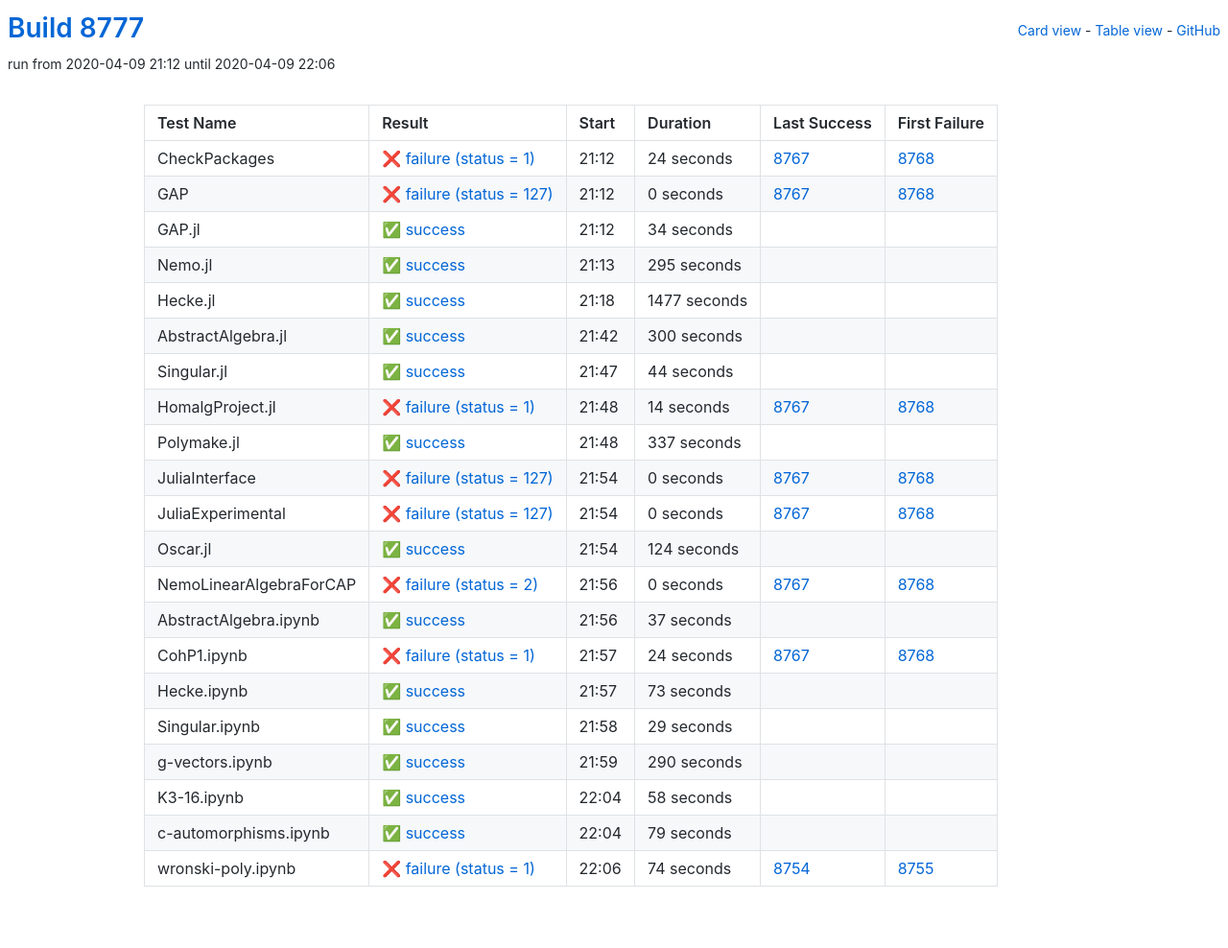
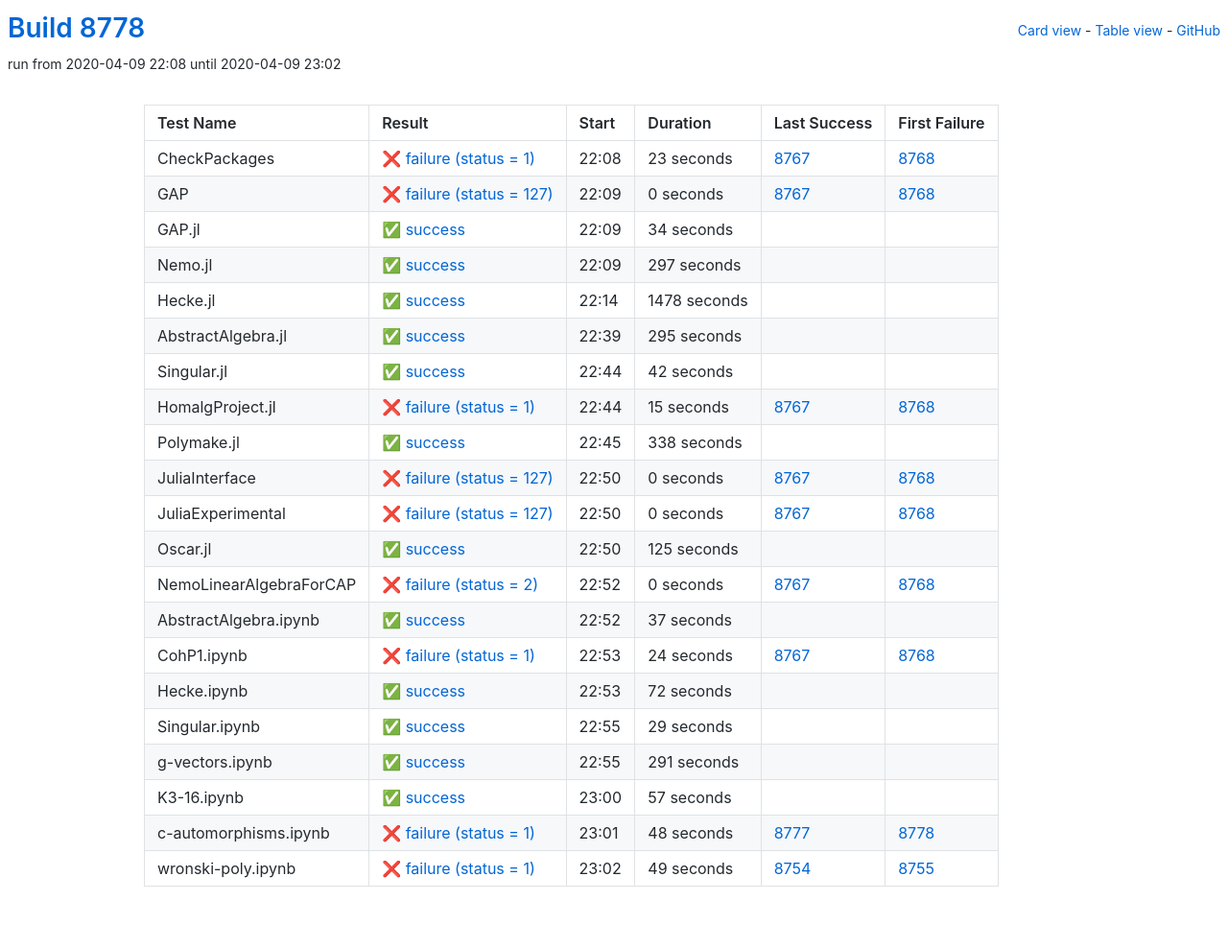
Before and after one commit to oscar-system/oscar-ci-status, a Jekyll site: the page built from table.html, in a window 1280 px wide. Shown: the whole page at 96% size. Built offline with Jekyll 4.4.1, drawn with Linux system fonts in a browser that asks for light colours.

Commit message:
Build 8778

```diff
--- a/_data/ci.yml
+++ b/_data/ci.yml
@@ -1,16 +1,16 @@
-build: 8777
-build_url: https://oscarci.mathematik.uni-kl.de/job/oscar/8777/
+build: 8778
+build_url: https://oscarci.mathematik.uni-kl.de/job/oscar/8778/
 job: oscar
 tests:
-- duration: 24
+- duration: 23
   exitcode: 1
   first_failure: 8768
   first_failure_url: https://oscarci.mathematik.uni-kl.de/job/oscar/8768/
   last_success: 8767
   last_success_url: https://oscarci.mathematik.uni-kl.de/job/oscar/8767/
-  log: https://oscarci.mathematik.uni-kl.de/job/oscar/8777/artifact/logs/build-8777/CheckPackages.log
+  log: https://oscarci.mathematik.uni-kl.de/job/oscar/8778/artifact/logs/build-8778/CheckPackages.log
   name: CheckPackages
-  start: 2020-04-09 21:12
+  start: 2020-04-09 22:08
   status: failure
   success: false
 - duration: 0
@@ -19,9 +19,9 @@
   first_failure_url: https://oscarci.mathematik.uni-kl.de/job/oscar/8768/
   last_success: 8767
   last_success_url: https://oscarci.mathematik.uni-kl.de/job/oscar/8767/
-  log: https://oscarci.mathematik.uni-kl.de/job/oscar/8777/artifact/logs/build-8777/GAP.log
+  log: https://oscarci.mathematik.uni-kl.de/job/oscar/8778/artifact/logs/build-8778/GAP.log
   name: GAP
-  start: 2020-04-09 21:12
+  start: 2020-04-09 22:09
   status: failure
   success: false
 - duration: 34
@@ -30,9 +30,31 @@
   first_failure_url: null
   last_success: false
   last_success_url: null
-  log: https://oscarci.mathematik.uni-kl.de/job/oscar/8777/artifact/logs/build-8777/GAP.jl.log
+  log: https://oscarci.mathematik.uni-kl.de/job/oscar/8778/artifact/logs/build-8778/GAP.jl.log
   name: GAP.jl
-  start: 2020-04-09 21:12
+  start: 2020-04-09 22:09
+  status: success
+  success: true
+- duration: 297
+  exitcode: 0
+  first_failure: false
+  first_failure_url: null
+  last_success: false
+  last_success_url: null
+  log: https://oscarci.mathematik.uni-kl.de/job/oscar/8778/artifact/logs/build-8778/Nemo.jl.log
+  name: Nemo.jl
+  start: 2020-04-09 22:09
+  status: success
+  success: true
+- duration: 1478
+  exitcode: 0
+  first_failure: false
+  first_failure_url: null
+  last_success: false
+  last_success_url: null
+  log: https://oscarci.mathematik.uni-kl.de/job/oscar/8778/artifact/logs/build-8778/Hecke.jl.log
+  name: Hecke.jl
+  start: 2020-04-09 22:14
   status: success
   success: true
 - duration: 295
@@ -41,64 +63,42 @@
   first_failure_url: null
   last_success: false
   last_success_url: null
-  log: https://oscarci.mathematik.uni-kl.de/job/oscar/8777/artifact/logs/build-8777/Nemo.jl.log
-  name: Nemo.jl
-  start: 2020-04-09 21:13
+  log: https://oscarci.mathematik.uni-kl.de/job/oscar/8778/artifact/logs/build-8778/AbstractAlgebra.jl.log
+  name: AbstractAlgebra.jl
+  start: 2020-04-09 22:39
   status: success
   success: true
-- duration: 1477
+- duration: 42
   exitcode: 0
   first_failure: false
   first_failure_url: null
   last_success: false
   last_success_url: null
-  log: https://oscarci.mathematik.uni-kl.de/job/oscar/8777/artifact/logs/build-8777/Hecke.jl.log
-  name: Hecke.jl
-  start: 2020-04-09 21:18
+  log: https://oscarci.mathematik.uni-kl.de/job/oscar/8778/artifact/logs/build-8778/Singular.jl.log
+  name: Singular.jl
+  start: 2020-04-09 22:44
   status: success
   success: true
-- duration: 300
+- duration: 15
+  exitcode: 1
+  first_failure: 8768
+  first_failure_url: https://oscarci.mathematik.uni-kl.de/job/oscar/8768/
+  last_success: 8767
+  last_success_url: https://oscarci.mathematik.uni-kl.de/job/oscar/8767/
+  log: https://oscarci.mathematik.uni-kl.de/job/oscar/8778/artifact/logs/build-8778/HomalgProject.jl.log
+  name: HomalgProject.jl
+  start: 2020-04-09 22:44
+  status: failure
+  success: false
+- duration: 338
   exitcode: 0
   first_failure: false
   first_failure_url: null
   last_success: false
   last_success_url: null
-  log: https://oscarci.mathematik.uni-kl.de/job/oscar/8777/artifact/logs/build-8777/AbstractAlgebra.jl.log
-  name: AbstractAlgebra.jl
-  start: 2020-04-09 21:42
-  status: success
-  success: true
-- duration: 44
-  exitcode: 0
-  first_failure: false
-  first_failure_url: null
-  last_success: false
-  last_success_url: null
-  log: https://oscarci.mathematik.uni-kl.de/job/oscar/8777/artifact/logs/build-8777/Singular.jl.log
-  name: Singular.jl
-  start: 2020-04-09 21:47
-  status: success
-  success: true
-- duration: 14
-  exitcode: 1
-  first_failure: 8768
-  first_failure_url: https://oscarci.mathematik.uni-kl.de/job/oscar/8768/
-  last_success: 8767
-  last_success_url: https://oscarci.mathematik.uni-kl.de/job/oscar/8767/
-  log: https://oscarci.mathematik.uni-kl.de/job/oscar/8777/artifact/logs/build-8777/HomalgProject.jl.log
-  name: HomalgProject.jl
-  start: 2020-04-09 21:48
-  status: failure
-  success: false
-- duration: 337
-  exitcode: 0
-  first_failure: false
-  first_failure_url: null
-  last_success: false
-  last_success_url: null
-  log: https://oscarci.mathematik.uni-kl.de/job/oscar/8777/artifact/logs/build-8777/Polymake.jl.log
+  log: https://oscarci.mathematik.uni-kl.de/job/oscar/8778/artifact/logs/build-8778/Polymake.jl.log
   name: Polymake.jl
-  start: 2020-04-09 21:48
+  start: 2020-04-09 22:45
   status: success
   success: true
 - duration: 0
@@ -107,9 +107,9 @@
   first_failure_url: https://oscarci.mathematik.uni-kl.de/job/oscar/8768/
   last_success: 8767
   last_success_url: https://oscarci.mathematik.uni-kl.de/job/oscar/8767/
-  log: https://oscarci.mathematik.uni-kl.de/job/oscar/8777/artifact/logs/build-8777/JuliaInterface.log
+  log: https://oscarci.mathematik.uni-kl.de/job/oscar/8778/artifact/logs/build-8778/JuliaInterface.log
   name: JuliaInterface
-  start: 2020-04-09 21:54
+  start: 2020-04-09 22:50
   status: failure
   success: false
 - duration: 0
@@ -118,20 +118,20 @@
   first_failure_url: https://oscarci.mathematik.uni-kl.de/job/oscar/8768/
   last_success: 8767
   last_success_url: https://oscarci.mathematik.uni-kl.de/job/oscar/8767/
-  log: https://oscarci.mathematik.uni-kl.de/job/oscar/8777/artifact/logs/build-8777/JuliaExperimental.log
+  log: https://oscarci.mathematik.uni-kl.de/job/oscar/8778/artifact/logs/build-8778/JuliaExperimental.log
   name: JuliaExperimental
-  start: 2020-04-09 21:54
+  start: 2020-04-09 22:50
   status: failure
   success: false
-- duration: 124
+- duration: 125
   exitcode: 0
   first_failure: false
   first_failure_url: null
   last_success: false
   last_success_url: null
-  log: https://oscarci.mathematik.uni-kl.de/job/oscar/8777/artifact/logs/build-8777/Oscar.jl.log
+  log: https://oscarci.mathematik.uni-kl.de/job/oscar/8778/artifact/logs/build-8778/Oscar.jl.log
   name: Oscar.jl
-  start: 2020-04-09 21:54
+  start: 2020-04-09 22:50
   status: success
   success: true
 - duration: 0
@@ -140,9 +140,9 @@
   first_failure_url: https://oscarci.mathematik.uni-kl.de/job/oscar/8768/
   last_success: 8767
   last_success_url: https://oscarci.mathematik.uni-kl.de/job/oscar/8767/
-  log: https://oscarci.mathematik.uni-kl.de/job/oscar/8777/artifact/logs/build-8777/NemoLinearAlgebraForCAP.log
+  log: https://oscarci.mathematik.uni-kl.de/job/oscar/8778/artifact/logs/build-8778/NemoLinearAlgebraForCAP.log
   name: NemoLinearAlgebraForCAP
-  start: 2020-04-09 21:56
+  start: 2020-04-09 22:52
   status: failure
   success: false
 - duration: 37
@@ -151,9 +151,9 @@
   first_failure_url: null
   last_success: false
   last_success_url: null
-  log: https://oscarci.mathematik.uni-kl.de/job/oscar/8777/artifact/logs/build-8777/AbstractAlgebra.ipynb.log
+  log: https://oscarci.mathematik.uni-kl.de/job/oscar/8778/artifact/logs/build-8778/AbstractAlgebra.ipynb.log
   name: AbstractAlgebra.ipynb
-  start: 2020-04-09 21:56
+  start: 2020-04-09 22:52
   status: success
   success: true
 - duration: 24
@@ -162,20 +162,20 @@
   first_failure_url: https://oscarci.mathematik.uni-kl.de/job/oscar/8768/
   last_success: 8767
   last_success_url: https://oscarci.mathematik.uni-kl.de/job/oscar/8767/
-  log: https://oscarci.mathematik.uni-kl.de/job/oscar/8777/artifact/logs/build-8777/CohP1.ipynb.log
+  log: https://oscarci.mathematik.uni-kl.de/job/oscar/8778/artifact/logs/build-8778/CohP1.ipynb.log
   name: CohP1.ipynb
-  start: 2020-04-09 21:57
+  start: 2020-04-09 22:53
   status: failure
   success: false
-- duration: 73
+- duration: 72
   exitcode: 0
   first_failure: false
   first_failure_url: null
   last_success: false
   last_success_url: null
-  log: https://oscarci.mathematik.uni-kl.de/job/oscar/8777/artifact/logs/build-8777/Hecke.ipynb.log
+  log: https://oscarci.mathematik.uni-kl.de/job/oscar/8778/artifact/logs/build-8778/Hecke.ipynb.log
   name: Hecke.ipynb
-  start: 2020-04-09 21:57
+  start: 2020-04-09 22:53
   status: success
   success: true
 - duration: 29
@@ -184,52 +184,52 @@
   first_failure_url: null
   last_success: false
   last_success_url: null
-  log: https://oscarci.mathematik.uni-kl.de/job/oscar/8777/artifact/logs/build-8777/Singular.ipynb.log
+  log: https://oscarci.mathematik.uni-kl.de/job/oscar/8778/artifact/logs/build-8778/Singular.ipynb.log
   name: Singular.ipynb
-  start: 2020-04-09 21:58
+  start: 2020-04-09 22:55
   status: success
   success: true
-- duration: 290
+- duration: 291
   exitcode: 0
   first_failure: false
   first_failure_url: null
   last_success: false
   last_success_url: null
-  log: https://oscarci.mathematik.uni-kl.de/job/oscar/8777/artifact/logs/build-8777/g-vectors.ipynb.log
+  log: https://oscarci.mathematik.uni-kl.de/job/oscar/8778/artifact/logs/build-8778/g-vectors.ipynb.log
   name: g-vectors.ipynb
-  start: 2020-04-09 21:59
+  start: 2020-04-09 22:55
   status: success
   success: true
-- duration: 58
+- duration: 57
   exitcode: 0
   first_failure: false
   first_failure_url: null
   last_success: false
   last_success_url: null
-  log: https://oscarci.mathematik.uni-kl.de/job/oscar/8777/artifact/logs/build-8777/K3-16.ipynb.log
+  log: https://oscarci.mathematik.uni-kl.de/job/oscar/8778/artifact/logs/build-8778/K3-16.ipynb.log
   name: K3-16.ipynb
-  start: 2020-04-09 22:04
+  start: 2020-04-09 23:00
   status: success
   success: true
-- duration: 79
-  exitcode: 0
-  first_failure: false
-  first_failure_url: null
-  last_success: false
-  last_success_url: null
-  log: https://oscarci.mathematik.uni-kl.de/job/oscar/8777/artifact/logs/build-8777/c-automorphisms.ipynb.log
+- duration: 48
+  exitcode: 1
+  first_failure: 8778
+  first_failure_url: https://oscarci.mathematik.uni-kl.de/job/oscar/8778/
+  last_success: 8777
+  last_success_url: https://oscarci.mathematik.uni-kl.de/job/oscar/8777/
+  log: https://oscarci.mathematik.uni-kl.de/job/oscar/8778/artifact/logs/build-8778/c-automorphisms.ipynb.log
   name: c-automorphisms.ipynb
-  start: 2020-04-09 22:04
-  status: success
-  success: true
-- duration: 74
+  start: 2020-04-09 23:01
+  status: failure
+  success: false
+- duration: 49
   exitcode: 1
   first_failure: 8755
   first_failure_url: https://oscarci.mathematik.uni-kl.de/job/oscar/8755/
   last_success: 8754
   last_success_url: https://oscarci.mathematik.uni-kl.de/job/oscar/8754/
-  log: https://oscarci.mathematik.uni-kl.de/job/oscar/8777/artifact/logs/build-8777/wronski-poly.ipynb.log
+  log: https://oscarci.mathematik.uni-kl.de/job/oscar/8778/artifact/logs/build-8778/wronski-poly.ipynb.log
   name: wronski-poly.ipynb
-  start: 2020-04-09 22:06
+  start: 2020-04-09 23:02
   status: failure
   success: false
```
Also changed, not shown: README.md.
